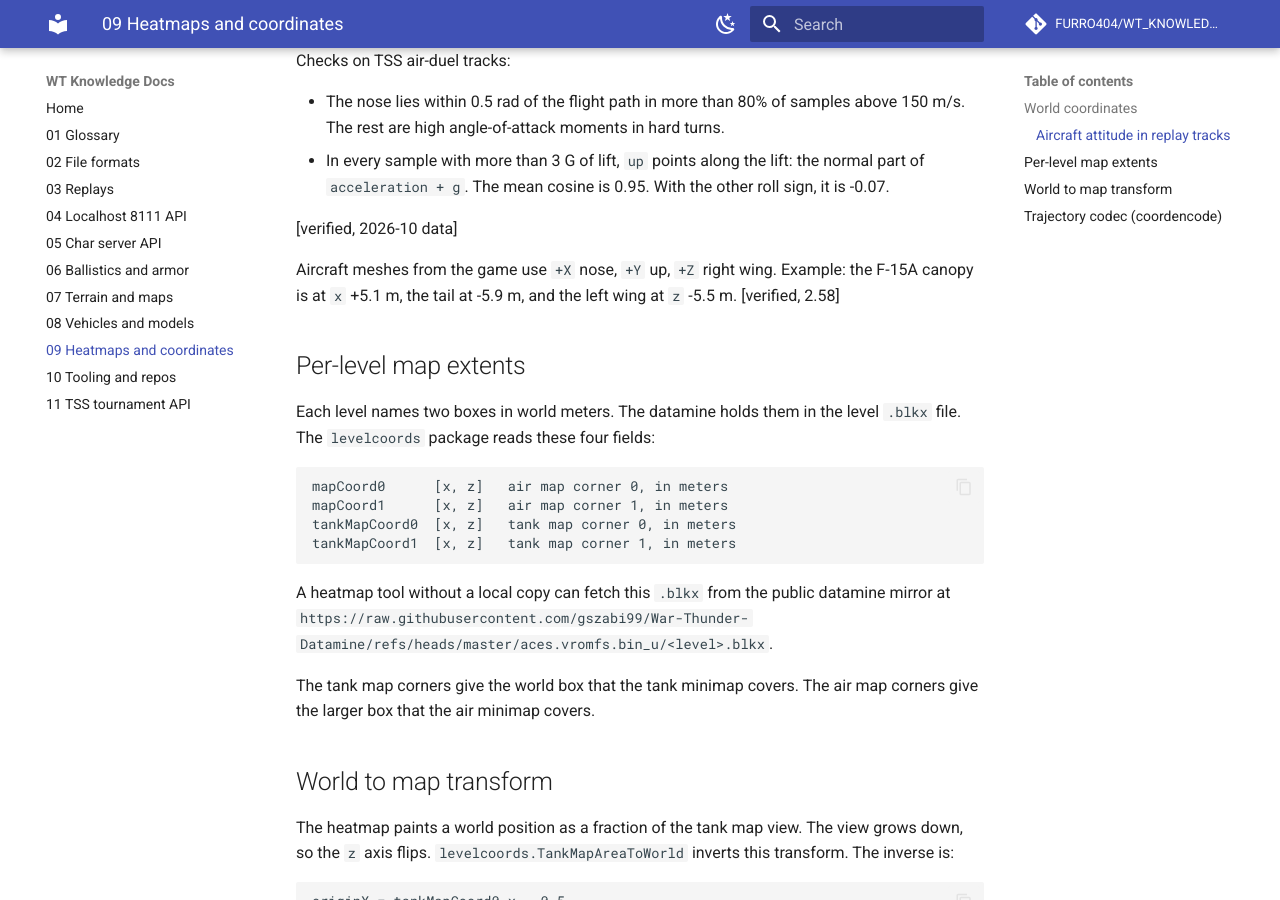
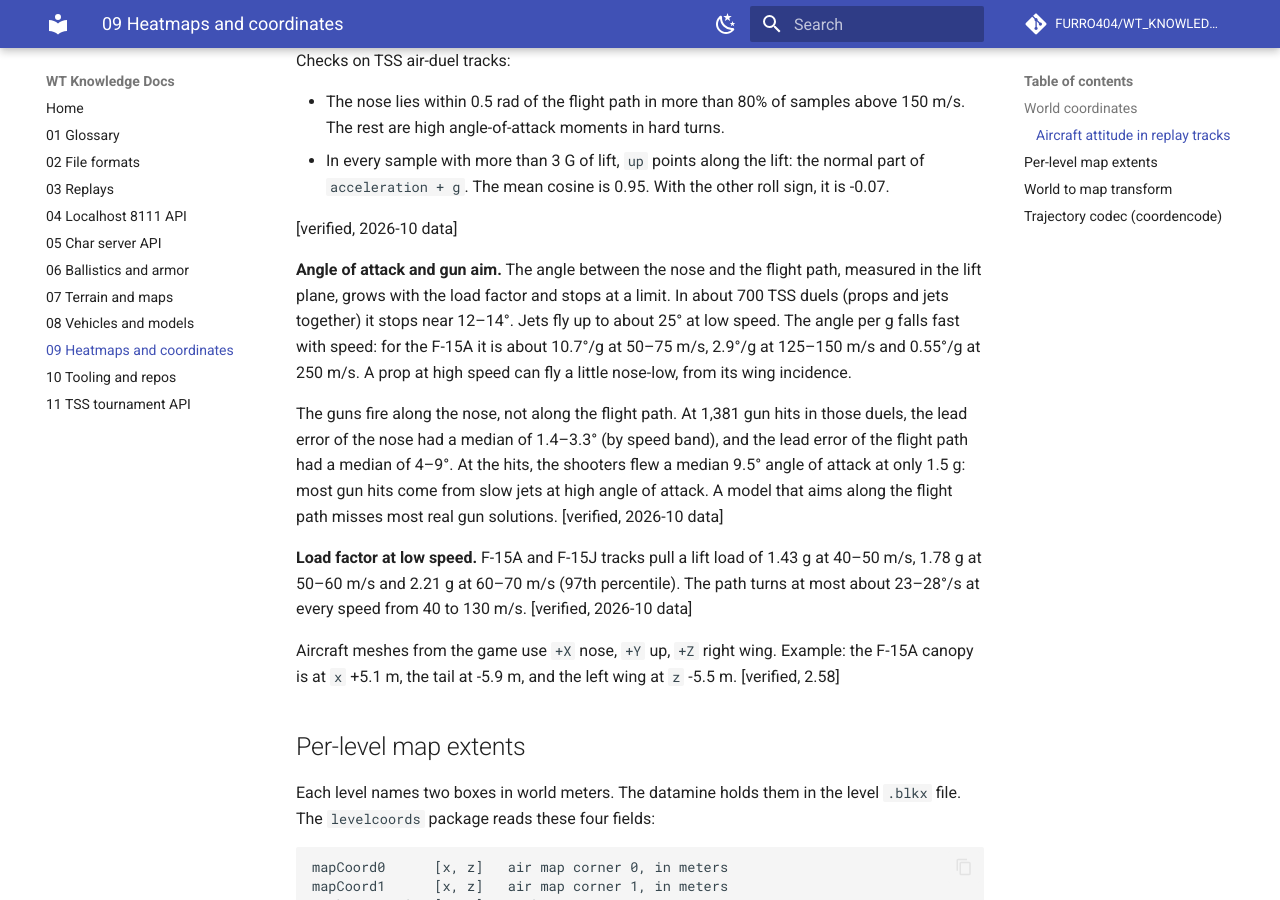
Before and after one commit to FURRO404/WT_KNOWLEDGE_DOCS, an MkDocs documentation site: the page built from docs/09-heatmaps-and-coordinates.md, in a window 1280 px wide and 900 px high, scrolled down 864 px. Built offline with MkDocs 1.6.1 and Material for MkDocs 9.7.7, drawn with Linux system fonts in a browser that asks for light colours; comment, search, counter and statistics services are not loaded.

Commit message:
Add angle of attack, gun aim along the nose, low-speed load
From replay attitude in about 700 TSS duels: the angle of attack grows
with load and stops near 12-14 degrees (props) or about 25 degrees (jets
at low speed); the guns fire along the nose, whose lead error at gun hits
is 1.4-3.3 degrees against 4-9 for the flight path. F-15A/J lift load
and path turn rate at 40-130 m/s.

```diff
--- a/docs/09-heatmaps-and-coordinates.md
+++ b/docs/09-heatmaps-and-coordinates.md
@@ -40,6 +40,26 @@ Checks on TSS air-duel tracks:
   other roll sign, it is -0.07.
 
 [verified, 2026-10 data]
+
+**Angle of attack and gun aim.** The angle between the nose and the flight
+path, measured in the lift plane, grows with the load factor and stops at a
+limit. In about 700 TSS duels (props and jets together) it stops near 12–14°.
+Jets fly up to about 25° at low speed. The angle per g falls fast with speed:
+for the F-15A it is about 10.7°/g at 50–75 m/s, 2.9°/g at 125–150 m/s and
+0.55°/g at 250 m/s. A prop at high speed can fly a little nose-low, from its
+wing incidence.
+
+The guns fire along the nose, not along the flight path. At 1,381 gun hits in
+those duels, the lead error of the nose had a median of 1.4–3.3° (by speed
+band), and the lead error of the flight path had a median of 4–9°. At the
+hits, the shooters flew a median 9.5° angle of attack at only 1.5 g: most gun
+hits come from slow jets at high angle of attack. A model that aims along the
+flight path misses most real gun solutions. [verified, 2026-10 data]
+
+**Load factor at low speed.** F-15A and F-15J tracks pull a lift load of 1.43 g
+at 40–50 m/s, 1.78 g at 50–60 m/s and 2.21 g at 60–70 m/s (97th
+percentile). The path turns at most about 23–28°/s at every speed from 40 to
+130 m/s. [verified, 2026-10 data]
 
 Aircraft meshes from the game use `+X` nose, `+Y` up, `+Z` right wing.
 Example: the F-15A canopy is at `x` +5.1 m, the tail at -5.9 m, and the left
```
